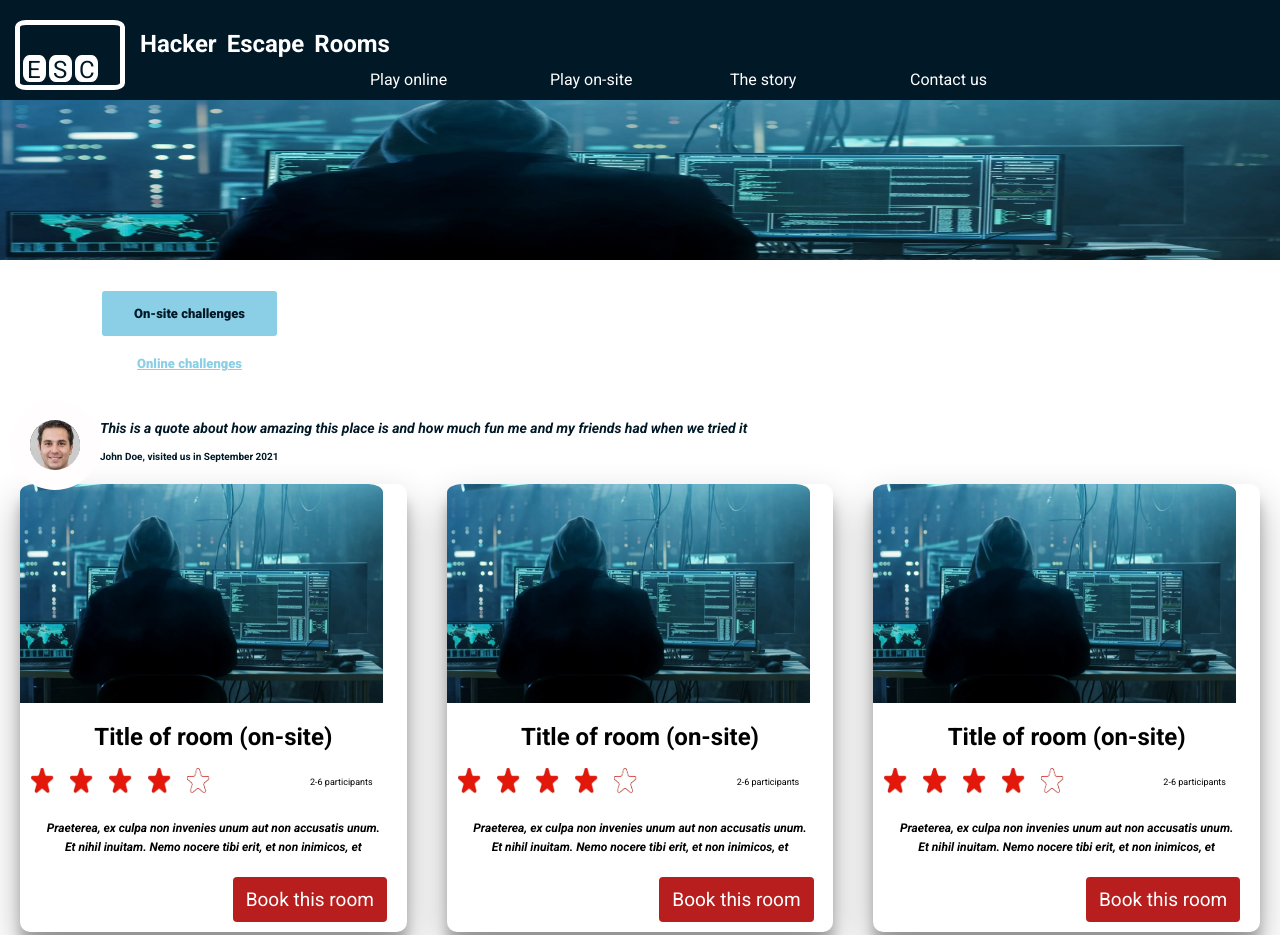
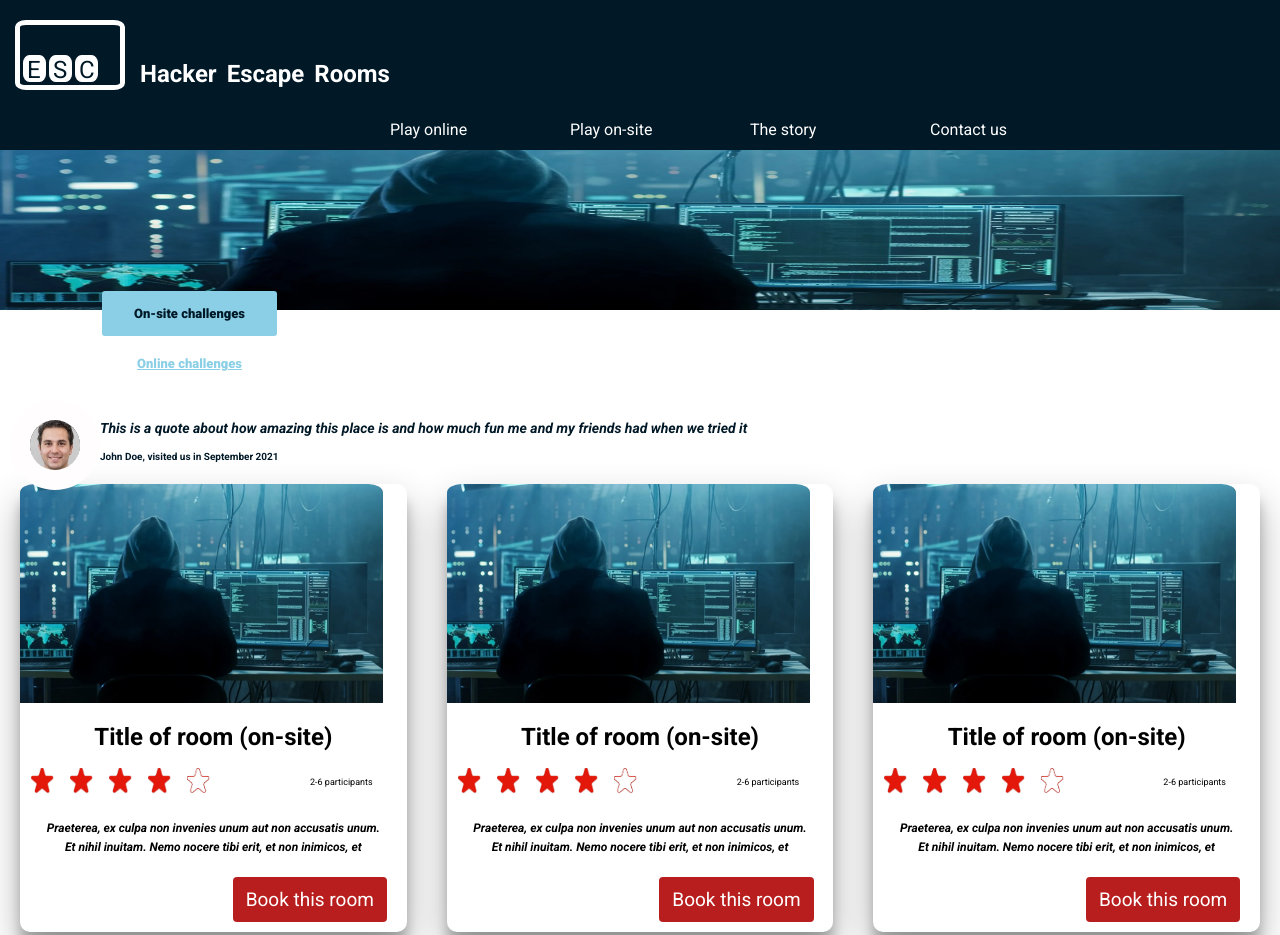
Before and after one commit to Willi86/Escape-Room, a plain HTML site: page index.html in a window 1280 px wide. Shown: the top 935 px of the page. Drawn offline with Linux system fonts and the light colour scheme.

Commit message:
h1
Many changes: h1 logo and main nav links..Decktop

```diff
--- a/style.css
+++ b/style.css
@@ -572,14 +572,35 @@ footer nav {
     .button-menu {
         display: none;
     }
+    .main-nav{
+    /* this is for the nav bar, and i have a problem here, can't give it bigger height */
+        position: absolute;
+        padding: 10px;
+        height: 150px;/*just testing, don't forget to change it */
+    }
+    .Big-photo{
+        margin-top: 50px;
+        padding-top:0px; /*testing */
+    }
+
 
     .main-nav li {
         display: inline;
     }
+    /*Don't forget- you are fixing the stupid links*/
+    .main-nav li a {
+        display: inline-block;
+        padding: 40px;
+        padding-left: 10px;
+        list-style: none;
+        text-decoration: none;
+    }
+    /*now fixing the h1 + the logo*/
+
     .First-h1 {
         display: flex;
         padding-left: 7px;
-        margin-top: 30px;;
+        margin-top: 60px;;
     }
     .First-h1,.First-h1 span {
 
@@ -591,4 +612,6 @@ footer nav {
         padding-inline-end: 10px;
 
     }
+
+
 }
```
